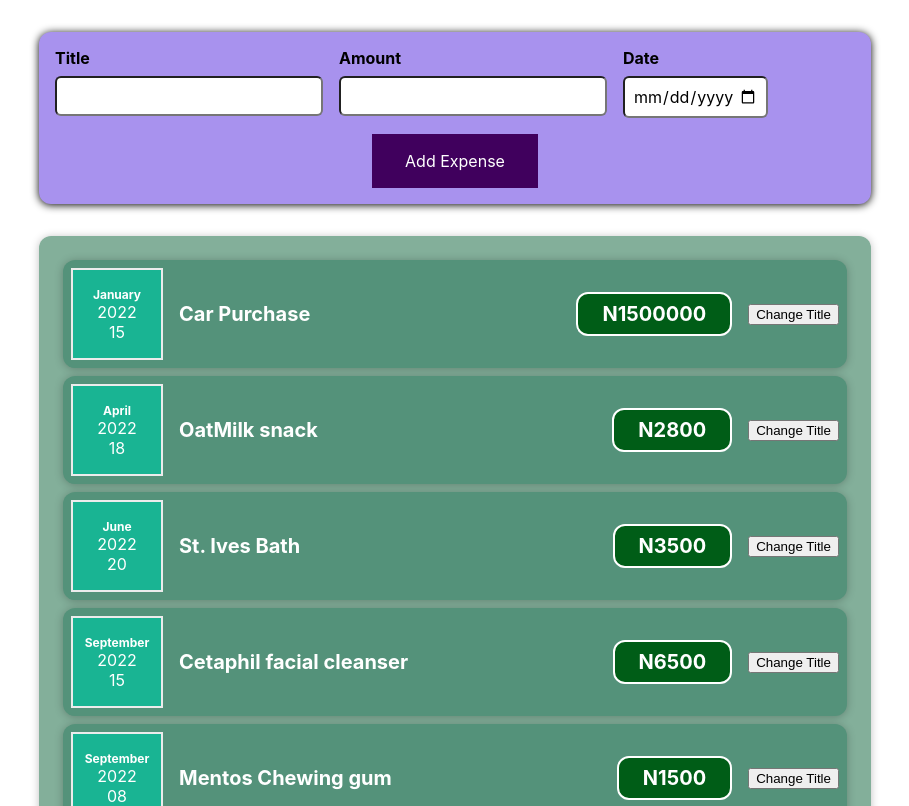
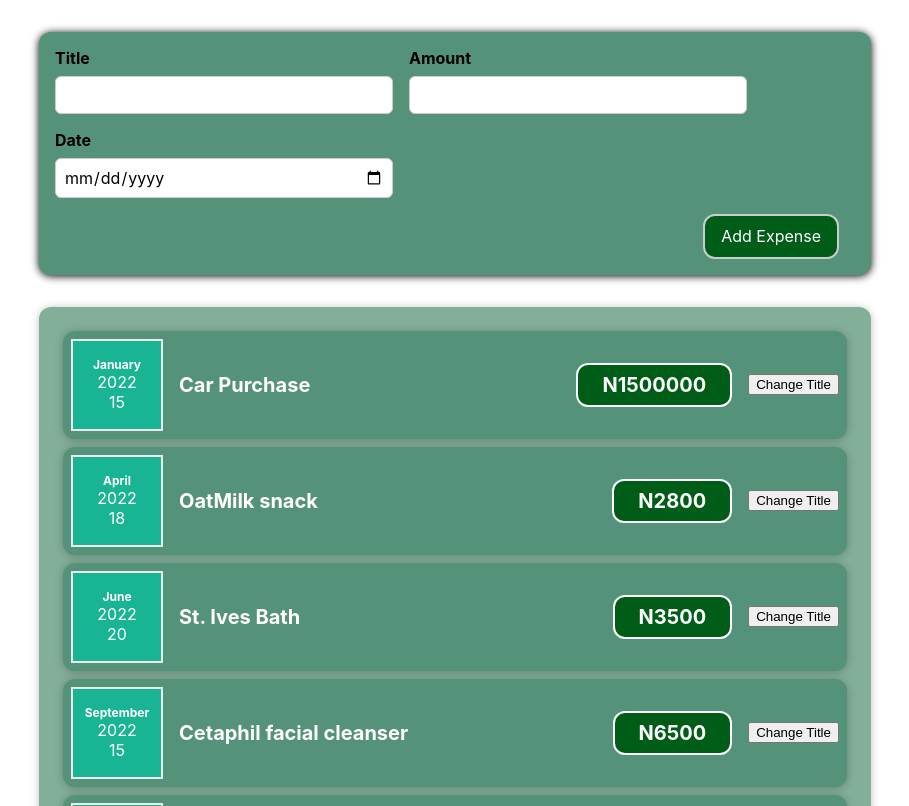
Before and after one commit to Lihination/Expense-Calculator, a React (Create React App) app: page / in a window 1280 px wide. Shown: the top 806 px of the page, without its empty margins (185-1094 px from the left). Built offline with nearby package versions, Linux system fonts and the light colour scheme.

Commit message:
added state to expense form

```diff
--- a/src/components/NewExpense/ExpenseForm.css
+++ b/src/components/NewExpense/ExpenseForm.css
@@ -17,4 +17,12 @@
     font: inherit;
     padding: 0.5rem;
     border-radius: 6px;
+border-radius: 6px;
+border: 1px solid #ccc;
+width: 20rem;
+max-width: 100%;
 }
+
+.new-expense__actions {
+    text-align: right;
+}
--- a/src/components/NewExpense/ExpenseForm.js
+++ b/src/components/NewExpense/ExpenseForm.js
@@ -1,28 +1,92 @@
-import React from 'react'
-import './ExpenseForm.css'
+import React, { useState } from "react";
+import "./ExpenseForm.css";
 
-const ExpenseForm = ()=>{
-return(
-    <form>
-        <div className='new-expense__controls'>
-            <div className='new-expense__control'>
+const ExpenseForm = () => {
+  const [enteredDate, setDate] = useState("");
+  const [enteredTitle, setEnteredTitle] = useState("");
+  const [amount, setAmount] = useState("");
+  // const [ userInput, setUserInput  ] = useState({
+  //     enteredTitle: "",
+  //     amount:"",
+  //     date:""
+  // });
+  const titleChangeHandler = (event) => {
+    setEnteredTitle(event.target.value);
+    // setUserInput({
+    //     ...userInput,
+    //     enteredTitle: event.target.value
+    // })
+    // setUserInput((prevState) =>{
+    //     return { ...prevState, enteredTitle: event.target.value}
+    // })
+  };
+
+  const dateChangeHandler = (event) => {
+    setDate(event.target.value);
+    // setUserInput({
+    //     ...userInput,
+    //     amount: event.target.value
+    // })
+  };
+
+  const amountChangeHandler = (event) => {
+    setAmount(event.target.value);
+    // setUserInput({
+    //     ...userInput,
+    //     date: event.target.value
+    // })
+  };
+
+  const submitHandler = (event) => {
+    event.preventDefault();
+
+    const expenseData = {
+      title: enteredTitle,
+      amount: amount,
+      date: new Date(enteredDate),
+    };
+    console.log(expenseData);
+    setEnteredTitle("");
+    setAmount("");
+    setDate("");
+  };
+  return (
+    <form onSubmit={submitHandler}>
+      <div className="new-expense__controls">
+        <div className="new-expense__control">
           <label>Title</label>
-                <input type='text'/>
+          <input
+            onChange={titleChangeHandler}
+            value={enteredTitle}
+            type="text"
+          />
         </div>
-            <div className='new-expense__control'>
+        <div className="new-expense__control">
           <label>Amount</label>
-                <input type='number' min="0.01" step="0.01"/>
+          <input
+            onChange={amountChangeHandler}
+            value={amount}
+            type="number"
+            min="0.01"
+            step="0.01"
+          />
         </div>
-            <div className='new-expense__control'>
+        <div className="new-expense__control">
           <label>Date</label>
-                <input type='date' min="2019-01-01" max="2022-12-31"/>
+          <input
+            onChange={dateChangeHandler}
+            value={enteredDate}
+            type="date"
+            min="2019-01-01"
+            max="2022-12-31"
+          />
         </div>
       </div>
-        <div className='new-expense__actions'>
-            <button type='submit'>Add Expense</button>
+      <div className="new-expense__actions">
+        <button type="submit">Add Expense</button>
       </div>
     </form>
-)
-}
+  );
+};
 
-export default ExpenseForm
+export default ExpenseForm;
--- a/src/components/NewExpense/NewExpense.css
+++ b/src/components/NewExpense/NewExpense.css
@@ -1,5 +1,5 @@
 .new-expense {
-    background-color: #a892ee;
+    background-color: #54927a;
     padding: 1rem;
     margin: 2rem auto;
     width: 50rem;
@@ -12,8 +12,26 @@
 .new-expense button{
     font: inherit;
     cursor: pointer;
-    padding: 1rem 2rem;
-    border: 1px solid #40005d;
-    background-color: #40005d;
+    padding: 0.65rem 1rem;
+    border: 2px solid #ccc;
+    background-color: #005d17;
     color: white;
+    border-radius: 12px;
+    margin-right: 1rem;
 }
+
+.new-expense button:hover,
+.new-expense button:active{
+    background-color: #065832;
+    border-color: #0b9253;
+}
+
+.new-expense button.alternative {
+    color: #0b9253;
+    border-color: transparent;
+}
+
+.new-expense button.alternative:hover,
+.new-expense button.alternative:active{
+    background-color: #ddb3f8;
+}
```
Lines whose indentation alone changed are shown as unchanged.
